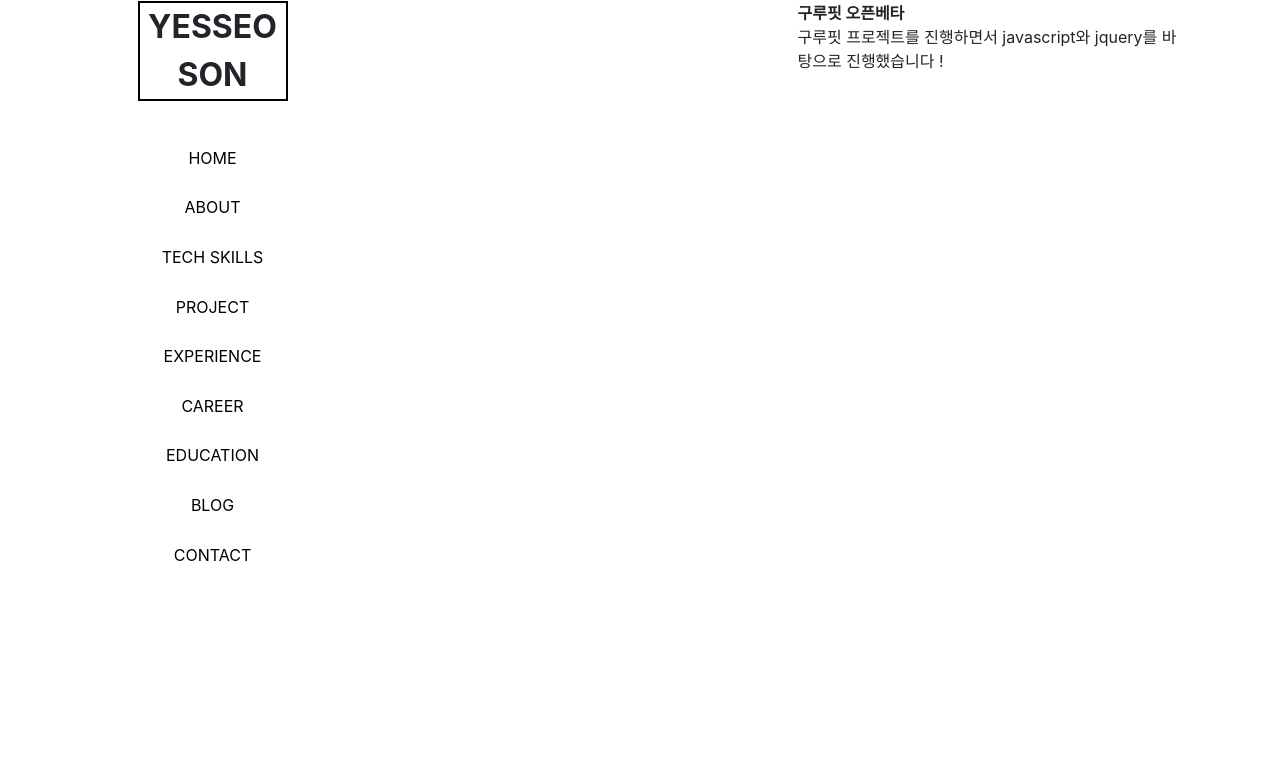
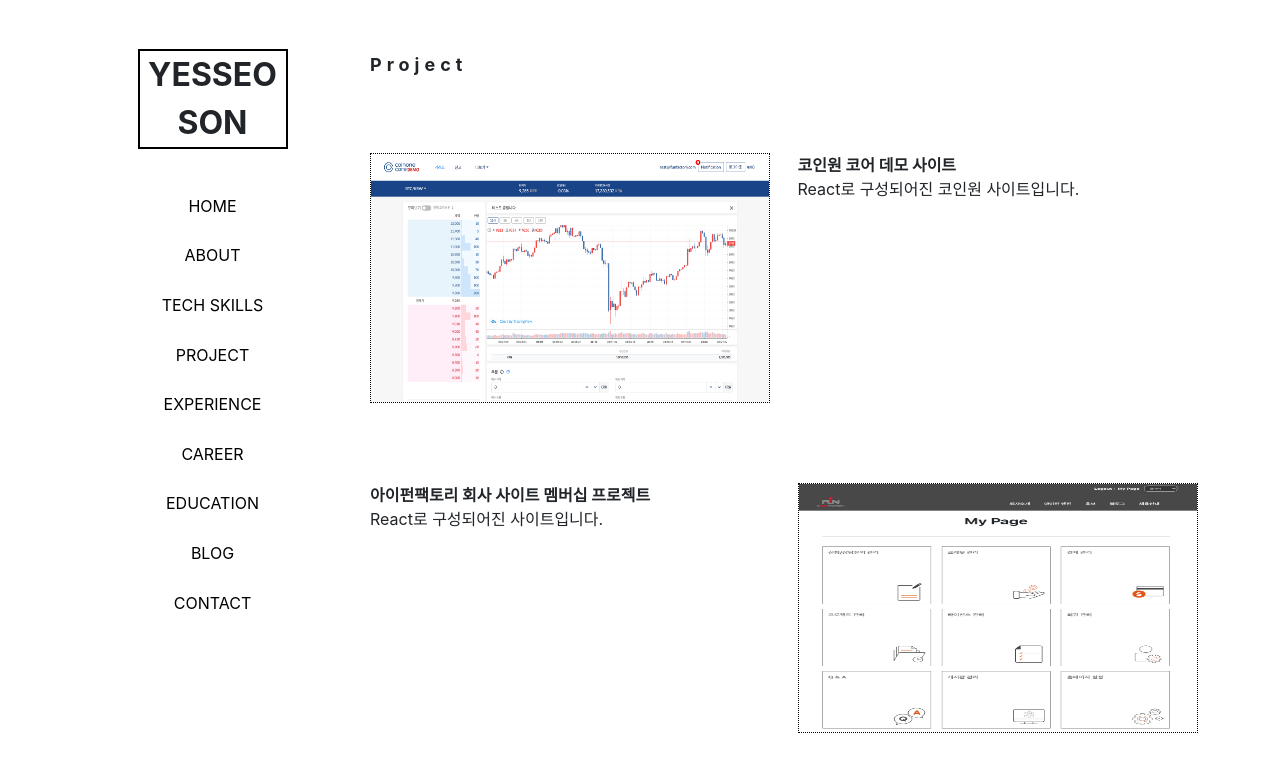
Before and after one commit to superDaramGG/portfolio, a React (Create React App) app: page /portfolio/project in a window 1280 px wide. Shown: the top 772 px of the page. Built offline with nearby package versions, Linux system fonts and the light colour scheme.

Commit message:
이미지 슬라이드 수정

```diff
--- a/src/App.js
+++ b/src/App.js
@@ -17,7 +17,7 @@ import MenuContent from "./components/MenuContent";
 class App extends Component {
   render() {
     return (
-      <Container>
+      <Container className={styles.portAllWrapper}>
         <Row>
           <Col className={styles.buggerArea}>
             <div className="d-xs-block d-md-none">
--- a/src/App.module.css
+++ b/src/App.module.css
@@ -4,3 +4,7 @@
   padding-bottom: 1em;
   border: 1px solid red;
 } */
+
+.portAllWrapper {
+  margin-top: 3rem;
+}
--- a/src/components/Project.js
+++ b/src/components/Project.js
@@ -1,28 +1,50 @@
 import React, { Component } from "react";
 import styles from "./Project.module.css";
-import { Container, Row, Col } from "reactstrap";
+import { Row, Col } from "reactstrap";
+
+import CoinoneCoreImg from "../images/p1.png";
+import MembershipImg from "../images/p2.png";
 
 class Project extends Component {
   render() {
     return (
-      <Container>
-        <Row>
+      <React.Fragment>
+        <h2 className={styles.projectTitle}>Project</h2>
+        <Row className={styles.projectContent}>
           <Col md="6">
-            <img src="" alt="" />
+            <img
+              src={CoinoneCoreImg}
+              alt="코인원 코어 데모 사이트 이미지"
+              className={styles.projectImgSize}
+            />
           </Col>
-          <Col>
+          <Col md="6">
             <div>
               <dl>
-                <dt>구루핏 오픈베타</dt>
-                <dd>
-                  구루핏 프로젝트를 진행하면서 javascript와 jquery를 바탕으로
-                  진행했습니다 !
-                </dd>
+                <dt>코인원 코어 데모 사이트</dt>
+                <dd>React로 구성되어진 코인원 사이트입니다.</dd>
               </dl>
             </div>
           </Col>
         </Row>
-      </Container>
+        <Row className={styles.projectContent}>
+          <Col md="6">
+            <div>
+              <dl>
+                <dt>아이펀팩토리 회사 사이트 멤버십 프로젝트</dt>
+                <dd>React로 구성되어진 사이트입니다.</dd>
+              </dl>
+            </div>
+          </Col>
+          <Col md="6">
+            <img
+              src={MembershipImg}
+              alt="멤버십 사이트 페이지"
+              className={styles.projectImgSize}
+            />
+          </Col>
+        </Row>
+      </React.Fragment>
     );
   }
 }
--- a/src/components/Project.module.css
+++ b/src/components/Project.module.css
@@ -0,0 +1,17 @@
+.projectTitle {
+  font-size: 18px;
+  margin-bottom: 4em;
+  font-weight: 700;
+  letter-spacing: 5px;
+  line-height: 1.8;
+}
+
+.projectContent {
+  margin-bottom: 5rem;
+}
+
+.projectImgSize {
+  width: 400px;
+  height: 250px;
+  border: 1px dotted #000;
+}
```
Also changed, not shown: src/images/p1.png (added), src/images/p2.png (added).
